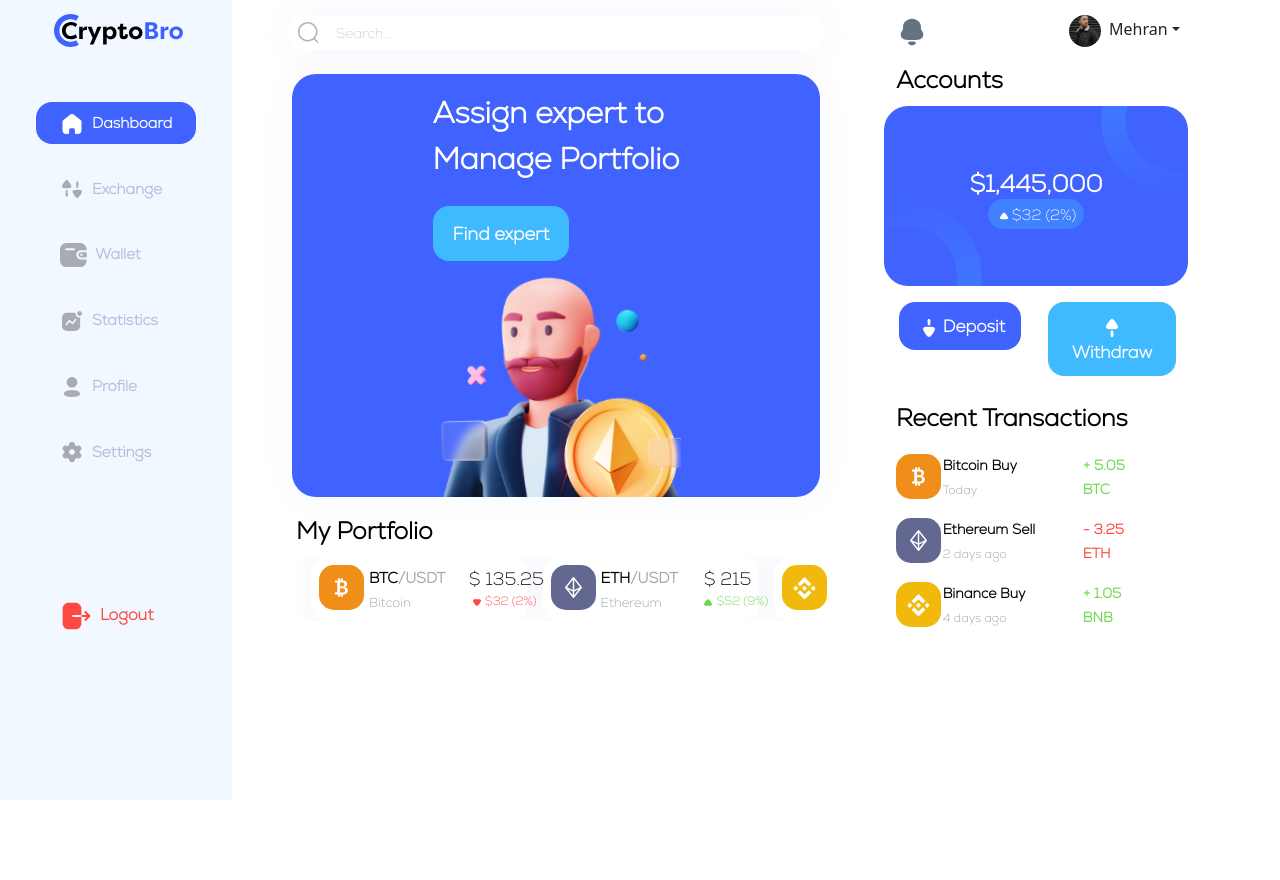
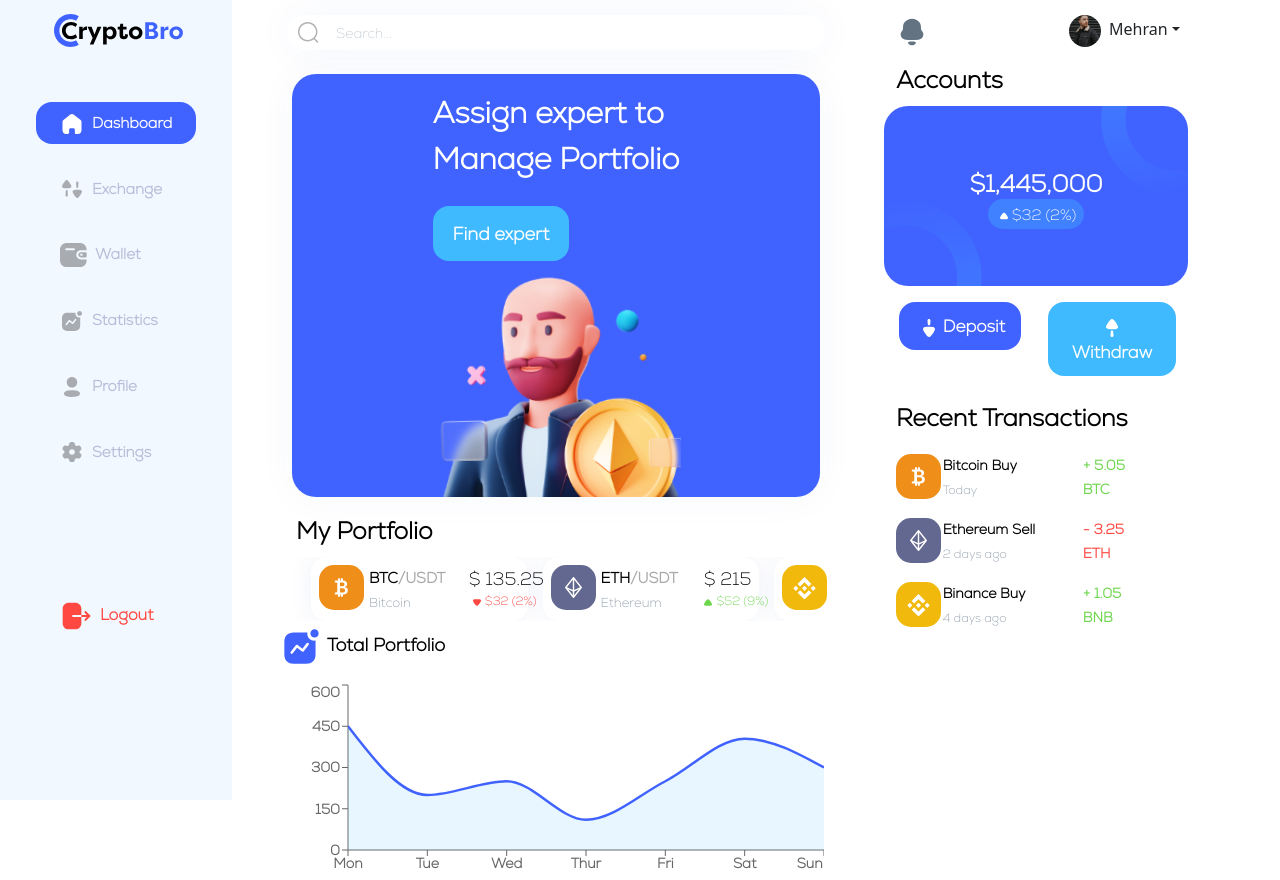
Before and after one commit to Mehranlip/Cryptobro-Dashoard-ReactJs, a React (Vite) app: page / in a window 1280 px wide. Before the commit the page ends 800 px from the top, so only its background shows below. Built offline with nearby package versions, Linux system fonts and the light colour scheme.

Commit message:
add chart

```diff
--- a/package.json
+++ b/package.json
@@ -14,7 +14,8 @@
     "bootstrap": "^5.3.1",
     "react": "^18.2.0",
     "react-dom": "^18.2.0",
-    "react-router-dom": "^6.15.0"
+    "react-router-dom": "^6.15.0",
+    "recharts": "^2.8.0"
   },
   "devDependencies": {
     "@types/react": "^18.2.15",
--- /dev/null
+++ b/src/components/Chart.jsx
@@ -0,0 +1,78 @@
+import React from 'react';
+import {
+    XAxis,
+    YAxis,
+    Tooltip,
+    AreaChart,
+    Area,
+    ResponsiveContainer
+} from 'recharts';
+
+
+const data = [
+    {
+        name: "Mon",
+        $: 450,
+    },
+    {
+        name: "Tue",
+        $: 200,
+    },
+    {
+        name: "Wed",
+        $: 250,
+    },
+    {
+        name: "Thur",
+        $: 110,
+    },
+    {
+        name: "Fri",
+        $: 250,
+    },
+    {
+        name: "Sat",
+        $: 405,
+    },
+    {
+        name: "Sun",
+        $: 300,
+    }
+];
+
+
+function Chart() {
+    return (
+        <>
+            <div className='row'>
+                <div className='col px-2'>
+                    <img className='activity-icon' src='../../public/white-icon/Styleguide/Activity.svg' />
+                    <span className='title-cahrt px-2 '>Total Portfolio</span>
+                </div>
+
+            </div>
+            <div className='mt-3'>
+                <ResponsiveContainer width="100%" height={200}>
+                    <AreaChart
+                        data={data}
+                        syncId="anyId"
+                        margin={{
+                            top: 5,
+                            right: 0,
+                            left: 0,
+                            bottom: 0
+                        }}
+
+                    >
+                        <XAxis dataKey="name" />
+                        <YAxis />
+                        <Tooltip />
+                        <Area type="monotone" dataKey="$" strokeWidth={2.5} stroke="#4062FF" fill="rgba(64, 186, 255, 0.20)" />
+                    </AreaChart>
+                </ResponsiveContainer>
+            </div>
+        </>
+    )
+}
+
+export default Chart
--- a/src/index.css
+++ b/src/index.css
@@ -376,3 +376,66 @@ button[type="submit"]:hover {
 
 
 /* account section */
+
+/* cahrts */
+.activity-icon {
+    width: 35px;
+}
+
+.title-cahrt {
+    color: var(--common-black, #000);
+    font-family: Nexa;
+    font-size: 18px;
+    font-style: normal;
+    font-weight: 800;
+    line-height: normal;
+}
+
+tspan {
+    color: var(--grey-500, #919EAB);
+    text-align: right;
+    font-family: Nexa;
+    font-size: 14px;
+    font-style: normal;
+    font-weight: 700;
+    line-height: normal;
+}
+
+.recharts-default-tooltip {
+    background-color: #40BAFF !important;
+    border-radius: 15px !important;
+}
+
+.recharts-tooltip-label {
+    display: none;
+}
+
+.recharts-tooltip-item-separator {
+    display: none;
+}
+
+.recharts-tooltip-item {
+    color: #FFF !important;
+    font-family: Nexa !important;
+    font-size: 12px;
+    font-style: normal !important;
+    font-weight: 700;
+    line-height: normal !important;
+}
+
+.recharts-dot {
+    fill: #40BAFF !important;
+    width: 10px;
+    stroke-width: 1;
+    r: 9;
+}
+
+.recharts-tooltip-cursor {
+    stroke: rgba(64, 186, 255, 1);
+    stroke-width: 2;
+    border-radius: 5px;
+    opacity: 50%;
+}
+
+
+/* end charts */
--- a/src/page/MainDashboard.jsx
+++ b/src/page/MainDashboard.jsx
@@ -3,6 +3,7 @@ import Searchbar from '../components/Searchbar'
 import Banner from '../components/Banner'
 import Portfolio from '../components/portfolio'
 import Accounts from '../components/Accounts'
+import Chart from '../components/Chart'
 
 function MainDashboard() {
     return (
@@ -12,6 +13,7 @@ function MainDashboard() {
                     <Searchbar />
                     <Banner />
                     <Portfolio />
+                    <Chart />
                 </div>
                 <div className='col-12 col-md-5 order-0 order-md-1'>
                     <Accounts />
```
Also changed, not shown: public/white-icon/Styleguide/Activity.svg, 1 other file (tests, documents, lock files or other folders).
